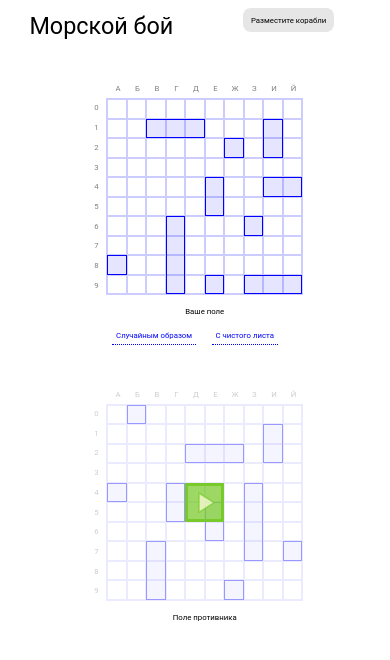
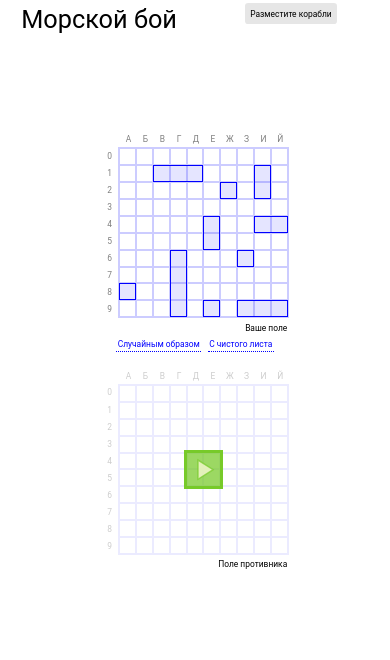
Before and after one commit to implObserver/BattleShip, a website built with webpack: page src/template.html in a window 390 px wide. Built offline with nearby package versions, Linux system fonts and the light colour scheme.

Commit message:
style:add gameboard design v 1.3 - responsive

```diff
--- a/src/controllers/listeners/forPopups.js
+++ b/src/controllers/listeners/forPopups.js
@@ -1,3 +1,4 @@
+import { game } from "../..";
 import { hiddenPopup } from "../../views/nodes/popups";
 
 export const setListenersforPopups = () => {
@@ -5,6 +6,7 @@ export const setListenersforPopups = () => {
     popups.forEach(popup => {
         const click = popup.addEventListener('click', e => {
             hiddenPopup(popup);
+            game.end();
         })
     });
 }
--- a/src/models/elements/attributes.js
+++ b/src/models/elements/attributes.js
@@ -1,22 +1,22 @@
 export const CrossAttributes = (() => {
     const line = [
         { name: 'stroke', val: 'red' },
-        { name: 'stroke-width', val: 'min(0.5vh ,0.5vw)' },
+        { name: 'stroke-width', val: 'min(0.5vh ,max(0.2vw,0.2vh))' },
         { name: 'stroke-linecap', val: 'round' },
-        { name: 'stroke-dasharray', val: 'min(5vh ,5vw)' },
-        { name: 'stroke-dashoffset', val: 'min(5vh ,5vw)' }
+        { name: 'stroke-dasharray', val: 'min(5vh ,max(2vw, 2vh))' },
+        { name: 'stroke-dashoffset', val: 'min(5vh ,max(2vw, 2vh))' }
     ];
     const leftDiag = [
-        { name: 'x1', val: 'min(1vh ,1vw)' },
-        { name: 'y1', val: 'min(1vh ,1vw)' },
-        { name: 'x2', val: 'min(4vh ,4vw)' },
-        { name: 'y2', val: 'min(4vh ,4vw)' },
+        { name: 'x1', val: 'min(1vh ,max(0.4vw, 0.4vh))' },
+        { name: 'y1', val: 'min(1vh ,max(0.4vw, 0.4vh))' },
+        { name: 'x2', val: 'min(4vh ,max(1.6vw, 1.6vh))' },
+        { name: 'y2', val: 'min(4vh ,max(1.6vw, 1.6vh))' },
     ];
     const rightDiag = [
-        { name: 'x2', val: 'min(1vh ,1vw)' },
-        { name: 'y2', val: 'min(4vh ,4vw)' },
-        { name: 'x1', val: 'min(4vh ,4vw)' },
-        { name: 'y1', val: 'min(1vh ,1vw)' },
+        { name: 'x2', val: 'min(1vh ,max(0.4vw, 0.4vh))' },
+        { name: 'y2', val: 'min(4vh ,max(1.6vw, 1.6vh))' },
+        { name: 'x1', val: 'min(4vh ,max(1.6vw, 1.6vh))' },
+        { name: 'y1', val: 'min(1vh ,max(0.4vw, 0.4vh))' },
     ];
     return { line, leftDiag, rightDiag };
 })();
--- a/src/models/game.js
+++ b/src/models/game.js
@@ -46,7 +46,7 @@ export const Game = () => {
         setDefaultListeners();
         viewDefaulInterfaces();
         gameHandler.fillBoardsToRandomShips();
-        //ai.getGameboard().hiddenShips();
+        ai.getGameboard().hiddenShips();
     }
 
     const play = () => {
@@ -58,6 +58,8 @@ export const Game = () => {
         removeHidden(player.getMiniShipyard().getNode())
         gameHandler.playerMove();
         timeManipulators.setTimeOfTheMove();
+        setMiniShipyardDesign(player.getMiniShipyard())
+        setMiniShipyardDesign(ai.getMiniShipyard())
     }
 
     const end = () => {
@@ -160,19 +162,22 @@ const GameHandler = (ai, player, timeManipulators) => {
         cell.setTheHit();
         if (ship === 'free') {
             viewMissHit(cell);
+            missEffect.play();
         } else {
             viewAccurateHit(cell);
-            if (checkLiveShip(ship)) {
-                hitAllDiags(cell);
-            }
-            move = move === 'ai' ? 'player' : 'ai';
+            setTimeout(() => {
+                if (checkLiveShip(ship)) {
+                    hitAllDiags(cell);
+                }
+                move = move === 'ai' ? 'player' : 'ai';
+            }, 500);
         }
     }
 
     const checkLiveShip = (ship) => {
         if (!ship.isLive()) {
             killShipEffect.play();
-            setKilledShipDesign(ship);
+            ship.kill();
             let miniShip = getMiniShip(ship);
             miniShip.kill();
             hitAllAreaAroundShip(ship)
--- a/src/models/ship.js
+++ b/src/models/ship.js
@@ -1,6 +1,7 @@
 import { randomIntFromInterval, removeChilds } from '../helper/helper';
 import { setLowOpacity } from '../views/animations/changeVisible';
 import { getNode } from '../views/nodes/factory';
+import { setStandartHorizontalShipDesign, setStandartVerticalShipDesign } from '../views/nodes/ship';
 import { Deck } from './cell';
 import { Cross } from './elements/templates';
 import { ShipWaterAreas } from './waterAreas';
@@ -122,18 +123,12 @@ export const Ship = (length, player, type) => {
     };
 
     const setVertical = () => {
-        container.classList.remove('horizontal');
-        container.classList.add('vertical');
-        container.style.height = `min(${length * 5}vh,${length * 5}vw)`;
-        container.style.width = `min(5vh,5vw)`;
+        setStandartVerticalShipDesign(container, length);
         horizontal = false;
     };
 
     const setHorizontal = () => {
-        container.classList.remove('vertical');
-        container.classList.add('horizontal');
-        container.style.width = `min(${length * 5}vh,${length * 5}vw)`;
-        container.style.height = `min(5vh,5vw)`;
+        setStandartHorizontalShipDesign(container, length);
         horizontal = true;
     };
 
@@ -147,7 +142,9 @@ export const Ship = (length, player, type) => {
 
     const reset = () => {
         head = null;
-        setHorizontal();
+        if (!container.classList.contains('mini-ship')) {
+            setHorizontal();
+        }
         resetBody();
         shipWaterAreas.clearAreas();
         shipWaterAreas = ShipWaterAreas(player, ship);
@@ -155,7 +152,7 @@ export const Ship = (length, player, type) => {
 
     const resetBody = () => {
         container.style.opacity = '1';
-        container.style.border = 'min(0.3vh, 0.3vw) rgba(0, 0, 255, 1) solid';
+        container.style.border = 'min(0.1vh, 0.1vw) rgba(0, 0, 255, 1) solid';
         body.forEach(deck => {
             deck.reset();
         })
@@ -171,7 +168,7 @@ export const Ship = (length, player, type) => {
             deck.setTheHit();
         })
         container.style.opacity = '0.3';
-        container.style.border = 'min(0.5vh, 0.5vw) rgba(255, 0, 0, 1) solid';
+        container.style.border = 'min(0.1vh, 0.1vw) rgba(255, 0, 0, 1) solid';
         live = false;
     }
 
--- a/src/template.html
+++ b/src/template.html
@@ -31,9 +31,8 @@
             </div>
 
             <div class="player-board board__axis-wrapper">
-                <div class="axis-wrapper">
-                    <div class="x-axis"></div>
                 <div class="board-wrapper">
+                    <div class="player-x x-axis"></div>
                     <div class="y-axis"></div>
                     <div class="board"></div>
                     <div class="player-mini-shipyard hidden">
@@ -41,7 +40,6 @@
                         <div class="dock caravels"></div>
                         <div class="dock drakkars"></div>
                         <div class="dock boats"></div>
-                        </div>
                     </div>
                 </div>
                 <div class="marker">
@@ -58,9 +56,8 @@
             </div>
 
             <div class="ai-board board__axis-wrapper">
-                <div class="axis-wrapper">
-                    <div class="x-axis low-opacity"></div>
                 <div class="board-wrapper">
+                    <div class="ai-x x-axis low-opacity"></div>
                     <div class="y-axis low-opacity"></div>
                     <div class="board low-opacity"></div>
                     <div class="play">
@@ -74,7 +71,6 @@
                         <div class="dock caravels"></div>
                         <div class="dock drakkars"></div>
                         <div class="dock boats"></div>
-                        </div>
                     </div>
                 </div>
                 <div class="marker">
@@ -116,9 +112,11 @@
         </div>
     </div>
 
-    <svg class="cross hidden" style="width: min(5vh,5vw); height: min(5vh,5vw);vertical-align: middle;fill: red;overflow: hidden;" viewBox="60 60 910 910" version="1.1"
-    xmlns="http://www.w3.org/2000/svg">
-    <path d="M810.65984 170.65984q18.3296 0 30.49472 12.16512t12.16512 30.49472q0 18.00192-12.32896 30.33088l-268.67712 268.32896 268.67712 268.32896q12.32896 12.32896 12.32896 30.33088 0 18.3296-12.16512 30.49472t-30.49472 12.16512q-18.00192 0-30.33088-12.32896l-268.32896-268.67712-268.32896 268.67712q-12.32896 12.32896-30.33088 12.32896-18.3296 0-30.49472-12.16512t-12.16512-30.49472q0-18.00192 12.32896-30.33088l268.67712-268.32896-268.67712-268.32896q-12.32896-12.32896-12.32896-30.33088 0-18.3296 12.16512-30.49472t30.49472-12.16512q18.00192 0 30.33088 12.32896l268.32896 268.67712 268.32896-268.67712q12.32896-12.32896 30.33088-12.32896z" />
+    <svg class="cross hidden"
+        style="min-width:2vh; min-height: 2vh; width: min(5vh,2vw); height: min(5vh,2vw);vertical-align: middle;fill: red;overflow: hidden;"
+        viewBox="60 60 910 910" version="1.1" xmlns="http://www.w3.org/2000/svg">
+        <path
+            d="M810.65984 170.65984q18.3296 0 30.49472 12.16512t12.16512 30.49472q0 18.00192-12.32896 30.33088l-268.67712 268.32896 268.67712 268.32896q12.32896 12.32896 12.32896 30.33088 0 18.3296-12.16512 30.49472t-30.49472 12.16512q-18.00192 0-30.33088-12.32896l-268.32896-268.67712-268.32896 268.67712q-12.32896 12.32896-30.33088 12.32896-18.3296 0-30.49472-12.16512t-12.16512-30.49472q0-18.00192 12.32896-30.33088l268.67712-268.32896-268.67712-268.32896q-12.32896-12.32896-12.32896-30.33088 0-18.3296 12.16512-30.49472t30.49472-12.16512q18.00192 0 30.33088 12.32896l268.32896 268.67712 268.32896-268.67712q12.32896-12.32896 30.33088-12.32896z" />
     </svg>
 </body>
 
--- a/src/views/nodes/hits.js
+++ b/src/views/nodes/hits.js
@@ -3,7 +3,6 @@ import { Cross } from "../../models/elements/templates";
 import { removeNullOpacity } from "../animations/changeVisible";
 
 export const viewMissHit = (cell) => {
-    missEffect.play();
     cell.getCellNode().classList.add('miss-hit');
 }
 
--- a/src/views/nodes/markers.js
+++ b/src/views/nodes/markers.js
@@ -14,7 +14,7 @@ export const createCrossSVG = () => {
 
 export const viewCross = (svg) => {
     const animations = [
-        drawCross(svg, 200, 'forwards', [{ strokeDashoffset: 'min(5vh ,5vw)' }, { strokeDashoffset: 'min(0vh ,0vw)' }])
+        drawCross(svg, 200, 'forwards', [{ strokeDashoffset: 'min(5vh ,2vw)' }, { strokeDashoffset: 'min(0vh ,0vw)' }])
     ]
     return animations;
 }
--- a/src/views/nodes/ship.js
+++ b/src/views/nodes/ship.js
@@ -39,3 +39,21 @@ export const getRandomCell = (cells) => {
     let index = randomIntFromInterval(0, cells.length - 1);
     return cells.splice(index, 1)[0];
 };
+
+export const setStandartHorizontalShipDesign = (container, length) => {
+    container.classList.remove('vertical');
+    container.classList.add('horizontal');
+    container.style.width = `min(${length * 5}vh,${length * 2}vw)`;
+    container.style.height = `min(5vh,2vw)`;
+    container.style.minHeight = `2vh`;
+    container.style.minWidth = `${length * 2}vh`;
+}
+
+export const setStandartVerticalShipDesign = (container, length) => {
+    container.classList.remove('horizontal');
+    container.classList.add('vertical');
+    container.style.height = `min(${length * 5}vh,${length * 2}vw)`;
+    container.style.width = `min(5vh,2vw)`;
+    container.style.minHeight = `${length * 2}vh`;
+    container.style.minWidth = `2vh`;
+}
--- a/src/views/nodes/ui.js
+++ b/src/views/nodes/ui.js
@@ -43,12 +43,3 @@ export const setMiniShipyardDesign = (shipyard) => {
         deck.classList.add('mini-cell')
     })
 }
-
-export const setKilledShipDesign = (ship) => {
-    ship.getContainer().style.opacity = '0.3';
-    ship.getContainer().style.border = '0.5vh rgba(255, 0, 0, 1) solid';
-}
-
-export const setKilledMiniShipDesign = (ship) => {
-
-}
--- a/src/views/styles/main.css
+++ b/src/views/styles/main.css
@@ -11,10 +11,10 @@
 }
 
 :root {
-    font-size: min(2vh, 2vw);
+    font-size: 1vh;
     --board-width: 0;
     --board-height: 0;
-    --cell-size: min(5vh, 5vw);
+    --cell-size: min(5vh, 2vw);
 }
 
 html {
@@ -24,14 +24,17 @@ html {
 .wrapper {
     display: grid;
     grid-template-rows: min-content min-content min-content;
-    max-width: 100%;
-    max-height: 100%;
-    row-gap: min(2vh, 2vw);
-    height: min-content;
+    width: 100%;
+    height: 100%;
+    row-gap: min(2vh, 0.8vw);
+    justify-items: center;
+    width: min-content;
+    row-gap: 10vh;
 }
 
 span {
-    padding: min(1vh, 1vw);
+    display: grid;
+    padding: min(1vh, 0.4vw);
     height: min-content;
     min-width: max-content;
 }
@@ -42,7 +45,7 @@ span {
     justify-items: center;
     width: 100%;
     height: min-content;
-    padding: min(2vh, 2vw);
+    padding: min(2vh, 0.8vw);
 }
 
 .title {
@@ -55,7 +58,7 @@ span {
     background-color: rgba(128, 128, 128, 0.2);
     align-items: center;
     padding: min(1vh, 1vw);
-    border-radius: min(2vh, 2vw);
+    border-radius: min(2vh, 0.8vw);
     height: min-content;
 }
 
@@ -65,27 +68,27 @@ span {
 
 .main {
     display: grid;
-    width: 100%;
+    width: min-content;
     max-width: inherit;
+    justify-items: center;
     justify-content: center;
-    align-items: center;
-    height: max-content;
 }
 
 .shipyard {
     display: grid;
     align-content: center;
     grid-template-rows: repeat(4, min-content);
-    row-gap: min(6vh, 6vw);
-    padding: min(2vh, 2vw);
-    width: min(40vh, 40vw);
-    height: min(40vh, 40vw);
-    max-width: min(50vh, 50vw);
+    row-gap: min(6vh, 2.4vw);
+    padding: min(2vh, 0.8vw);
+    width: min(40vh, 16vw);
+    height: min(40vh, 16vw);
+    max-width: min(50vh, 20vw);
+    align-self: center;
 }
 
 .dock {
     display: flex;
-    column-gap: min(4vh, 4vw);
+    column-gap: min(4vh, 1.6vw);
     height: min-content;
 }
 
@@ -95,11 +98,12 @@ span {
 
 .board__axis-wrapper {
     display: grid;
-    grid-template-rows: min-content min-content;
-    row-gap: min(2vh, 2vw);
+    grid-template-rows: 1fr min-content;
+    row-gap: min(2vh, 0.8vw);
     width: min-content;
     height: min-content;
-    padding: min(5vh, 5vw);
+    justify-items: center;
+    padding: min(5vh, 2vw);
 }
 
 .axis-wrapper {
@@ -108,45 +112,48 @@ span {
     grid-template-rows: min-content 1fr;
 }
 
+.board-wrapper {
+    display: grid;
+    grid-template-areas:
+        'axis-x axis-x axis-x'
+        'shipyard axis-y board';
+}
+
 .x-axis {
     display: grid;
+    grid-area: axis-x;
     width: min-content;
-    padding-left: min(5.5vh, 5.5vw);
-    grid-template-columns: repeat(var(--board-width), 2fr);
-}
+    height: min-content;
+    justify-self: end;
+    grid-template-columns: repeat(var(--board-width), max(var(--cell-size), 2vh));
 
-.correct {
-    padding-left: min(32vh, 32vw);
-}
-
-.board-wrapper {
-    display: grid;
-    grid-template-columns: min-content min-content;
-    grid-template-areas: 'player-mini-shipyard axis-y board ai-mini-shipyard';
 }
 
 .y-axis {
     display: grid;
     grid-area: axis-y;
     grid-template-rows: repeat(var(--board-height), 2fr);
+    width: min-content;
 }
 
 .board {
+    display: grid;
     grid-area: board;
-    display: inline-grid;
     grid-template-columns: repeat(var(--board-width), 2fr);
     grid-template-rows: repeat(var(--board-height), 2fr);
-    border: min(0.5vh, 0.5vw) rgba(0, 0, 255, 0.2) solid;
+    border: min(0.5vh, 0.2vw) rgba(0, 0, 255, 0.2) solid;
 
 }
 
 .play {
+    display: grid;
     grid-area: board;
-    display: grid;
     justify-self: center;
     align-self: center;
     width: min(10vh, 10vw);
     height: min(10vh, 10vw);
+    min-width: 2vh;
+    min-height: 2vh;
     background-color: rgba(119, 202, 41, 0.726);
     border: min(1vh, 1vw) rgb(119, 202, 41) solid;
     z-index: 998;
@@ -157,17 +164,10 @@ span {
     display: grid;
     width: min-content;
     height: min-content;
-    row-gap: min(2vh, 2vw);
-    padding: min(3vh, 3vw);
+    row-gap: min(2vh, 0.8vw);
+    padding: min(3vh, 1.2vw);
 }
 
-.ai-mini-shipyard {
-    grid-area: ai-mini-shipyard;
-}
-
-.player-mini-shipyard {
-    grid-area: player-mini-shipyard;
-}
 
 .low-opacity {
     opacity: 0.4;
@@ -183,8 +183,8 @@ span {
 
 .marker {
     display: grid;
-    justify-content: center;
-    padding-left: min(5vh, 5vw);
+    justify-self: right;
+    width: min-content;
 }
 
 .cell {
@@ -195,6 +195,8 @@ span {
     -webkit-user-select: none;
     -moz-user-select: none;
     -ms-user-select: none;
+    min-width: 2vh;
+    min-height: 2vh;
 }
 
 .miss-hit {
@@ -224,11 +226,11 @@ span {
     display: grid;
     align-content: center;
     justify-content: center;
-    height: min-content;
-    width: min-content;
     margin-left: -1px;
     margin-top: -1px;
-    border: min(0.3vh, 0.3vw) rgba(0, 0, 255, 1) solid;
+    border: min(0.1vh, 0.1vw) rgba(0, 0, 255, 1) solid;
+    width: min-content;
+    height: min-content;
 }
 
 .horizontal {
@@ -251,10 +253,12 @@ span {
 }
 
 .mini-cell {
-    width: min(2vh, 2vw);
-    height: min(2vh, 2vw);
+    min-width: 1vh;
+    min-height: 1vh;
+    width: min(2vh, 0.8vw);
+    height: min(2vh, 0.8vw);
     background-color: rgba(0, 255, 0, 0.1);
-    border: min(0.3vh, 0.3vw) rgba(0, 255, 255, 1) solid;
+    border: min(0.1vh, 0.1vw) rgba(0, 255, 255, 1) solid;
 }
 
 .footer {
@@ -262,7 +266,7 @@ span {
     grid-template-columns: min-content min-content;
     width: 100%;
     justify-content: center;
-    gap: min(4vh, 4vw);
+    gap: min(4vh, 1.6vw);
 }
 
 .random-mode,
@@ -283,7 +287,7 @@ span {
 .timer {
     display: grid;
     width: 100vw;
-    height: min(2vh, 2vw);
+    height: min(2vh, 0.8vw);
     justify-self: start;
 }
 
@@ -336,20 +340,21 @@ span {
 .gif-container {
     display: flex;
     justify-self: center;
-    width: 100vh;
+    width: min(100vh, 100vw);
     height: 0;
-    padding-bottom: 56vh;
+    padding-bottom: min(56vh, 22.4vw);
     position: relative;
     pointer-events: none;
 }
 
-@media screen and (max-aspect-ratio: 1/1.0000001) {
+@media screen and (max-aspect-ratio: 1.00001/1) {
+
     .main {
         grid-template-rows: min-content min-content;
     }
 }
 
-@media screen and (min-aspect-ratio: 2/1) {
+@media screen and (min-aspect-ratio: 1/1) {
     .main {
         grid-template-columns: min-content min-content;
     }
```
Also changed, not shown: dist/index.bundle.js, dist/index.html. Lines whose indentation alone changed are shown as unchanged.
